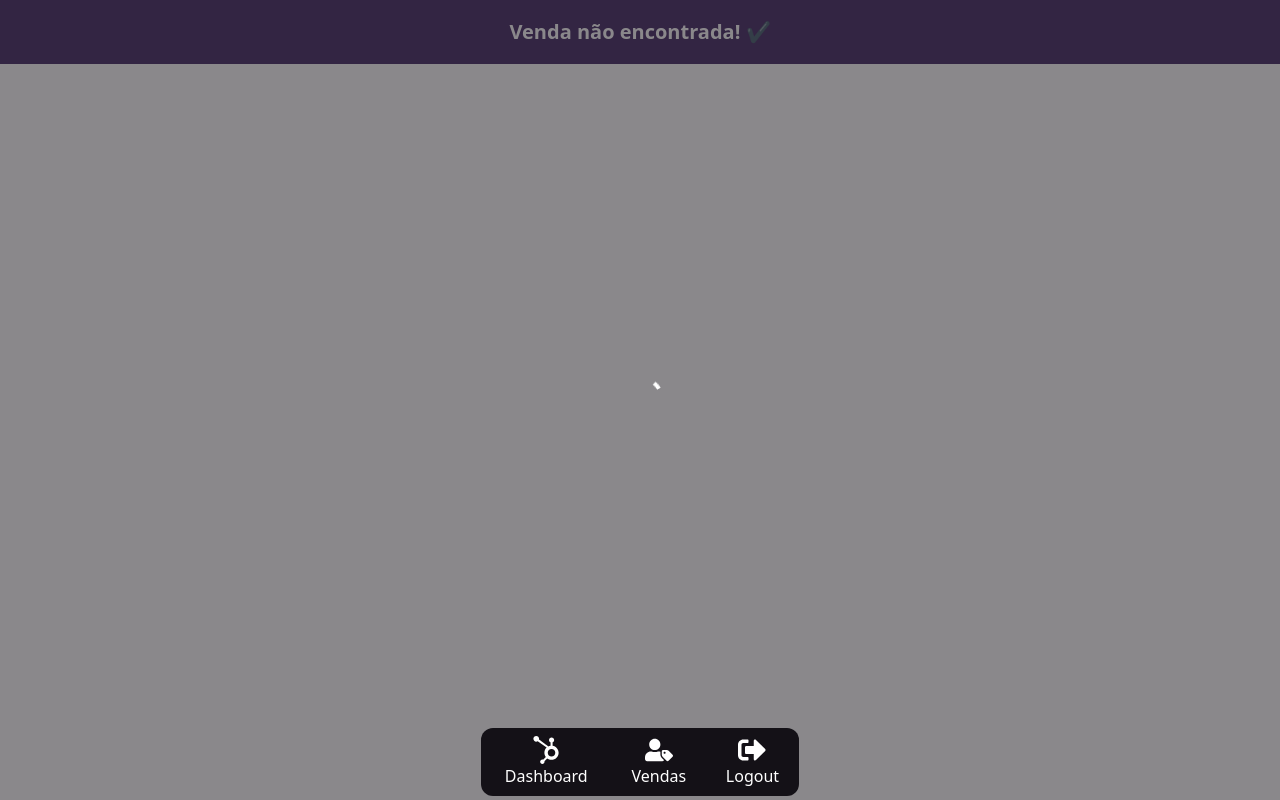
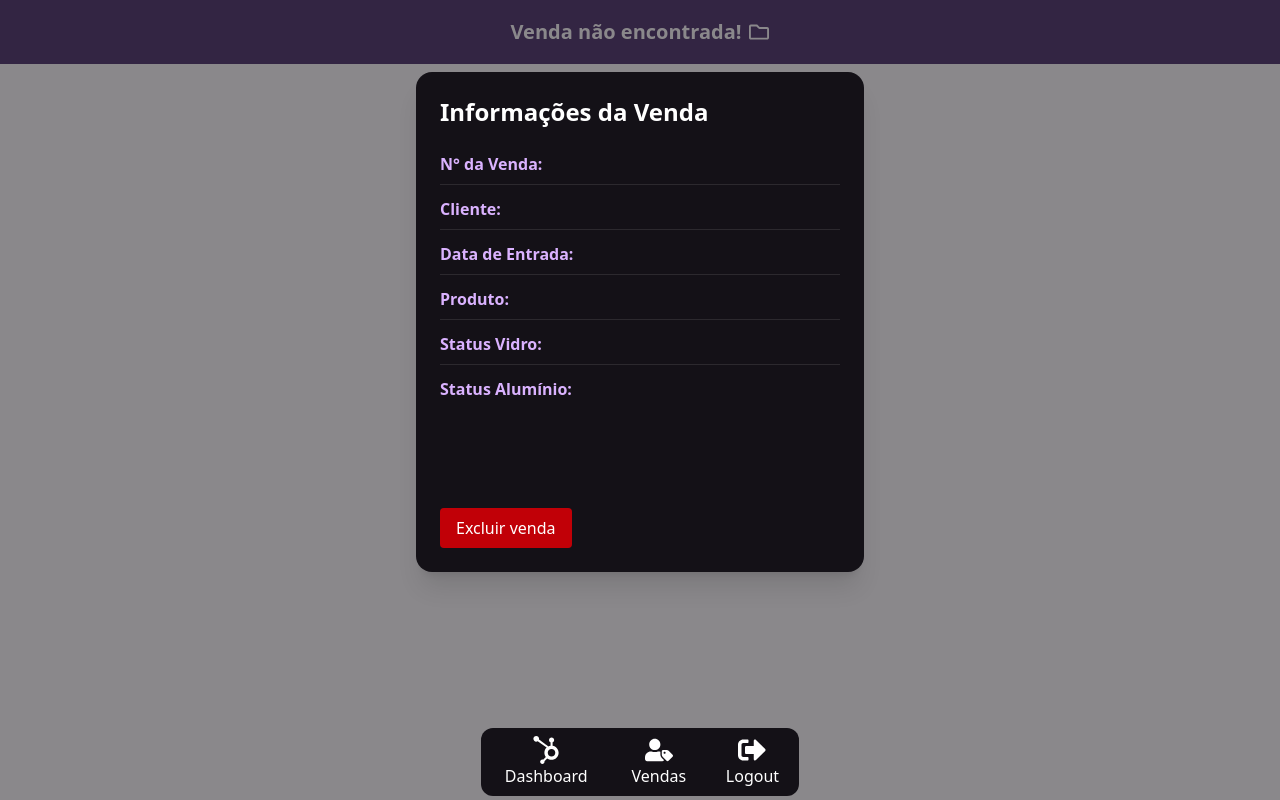
Before and after one commit to erfilho/salesTracking, a React (Vite) app: page /vendas/1 in a window 1280 px wide. Built offline with nearby package versions, Linux system fonts and the light colour scheme; no server answers; the database is empty; sample sign-in values are in the browser's storage.

Commit message:
feat: salesDetails layout has been defined, added delete sale button, modified confirmation popup layout

```diff
--- a/src/components/confirmAlert.tsx
+++ b/src/components/confirmAlert.tsx
@@ -9,21 +9,21 @@ const ConfirmAlert = ({ title, message, onConfirm, onCancel }: alertProps) => {
   return (
     <div className="bg-dark-1/50 fixed inset-0 z-50 flex items-center justify-center">
       <div
-        className="bg-dark-1 w-[90%] max-w-md rounded-xl p-6 text-center text-white shadow-lg"
+        className="bg-dark-1 w-1/4 rounded-xl p-6 text-center text-white shadow-lg"
         role="alert"
       >
-        <h2 className="mb-2 text-xl font-semibold">{title}</h2>
-        <p className="mb-4 text-lg">{message}</p>
+        <h2 className="mb-2 text-lg font-semibold">{title}</h2>
+        <p className="text-md mb-4">{message}</p>
         <div className="mt-4 flex justify-around space-x-4">
           <button
             onClick={onConfirm}
-            className="cursor-pointer rounded bg-blue-700 px-4 py-2 text-lg text-white hover:bg-blue-800"
+            className="text-md cursor-pointer rounded bg-blue-700 px-4 py-2 text-white hover:bg-blue-800"
           >
             Confirmar
           </button>
           <button
             onClick={onCancel}
-            className="cursor-pointer rounded bg-gray-600 px-4 py-2 text-lg text-white hover:bg-gray-700"
+            className="text-md cursor-pointer rounded bg-gray-600 px-4 py-2 text-white hover:bg-gray-700"
           >
             Cancelar
           </button>
--- a/src/features/admin/pages/newSaleForm.tsx
+++ b/src/features/admin/pages/newSaleForm.tsx
@@ -59,6 +59,13 @@ function NewSaleForm() {
         success: "Venda salva com sucesso",
         error: "Erro ao salvar a venda",
       });
+
+      setNumeroVenda("");
+      setNomeCliente("");
+      setTipoProduto("");
+      setDataEntrada("");
+      setStatusVidro("");
+      setStatusAluminio("");
     } catch (error) {
       console.error(error);
     }
--- a/src/features/sales/pages/salesDetails.tsx
+++ b/src/features/sales/pages/salesDetails.tsx
@@ -3,21 +3,15 @@ import DashDock from "../../../components/dashDock/dashDock";
 import { useAuth } from "../../auth/authContext";
 
 import { CircularProgress } from "@mui/material";
-import { useParams } from "react-router-dom";
+import toast, { Toaster } from "react-hot-toast";
+import { FaRegFolder } from "react-icons/fa";
+import { useNavigate, useParams } from "react-router-dom";
+import Header from "../../../components/header";
 import {
+  deleteSales,
   getSaleDetails,
   type SaleDetails,
 } from "../../../services/firestoreService";
-
-const TABLE_HEAD = [
-  "N° VENDA",
-  "CLIENTE",
-  "TIPO DE PRODUTO",
-  "DATA DE ENTRADA",
-  "STATUS_VIDRO",
-  "STATUS_ALUMINIO",
-  "AÇÃO",
-];
 
 /*  Tipos de status
  *  ALUMÍNIO/VIDRO => Tem, Não tem, Em andamento, Aguardando chegada, Aguardando agendamento, Aguardando montagem
@@ -27,19 +21,11 @@ const TABLE_HEAD = [
 function SalesDetails() {
   const { id } = useParams();
 
+  const navigate = useNavigate();
   const { userRole, isAdmin } = useAuth();
 
   const [sale, setSale] = useState<SaleDetails>();
-
   const [isLoading, setIsLoading] = useState(false);
-
-  function handleDetail(num_venda: string) {
-    return alert(num_venda);
-  }
-
-  function handleUpdateStatus(num_venda: string, type: string) {
-    return alert(`${num_venda} - ${type}`);
-  }
 
   // Buscando a venda no banco de dados
   useEffect(() => {
@@ -58,6 +44,28 @@ function SalesDetails() {
     fetchSales();
   }, [userRole]);
 
+  const handleDetele = async (saleId?: string) => {
+    if (!isAdmin) {
+      return;
+    }
+
+    try {
+      const deletePromise = deleteSales(saleId || "");
+
+      await toast.promise(deletePromise, {
+        loading: "Deletando venda",
+        success: "Venda deletada com sucesso!",
+        error: "Erro ao deletar venda",
+      });
+
+      setTimeout(() => {
+        navigate("/vendas");
+      }, 1200);
+    } catch (error) {
+      console.error(error);
+    }
+  };
+
   return (
     <div className="flex h-full w-full flex-col items-center justify-start gap-2">
       {isLoading && (
@@ -65,12 +73,67 @@ function SalesDetails() {
           <CircularProgress size={48} color="inherit" />
         </div>
       )}
-      <div className="bg-purple-1 flex h-16 w-full flex-row items-center justify-center">
-        <p className="text-xl font-semibold text-white">
-          {" "}
-          Venda {sale ? sale.saleNumber : "não encontrada!"} ✔{" "}
-        </p>
+      <Header
+        title={
+          sale
+            ? `Detalhes venda nº ${sale.saleNumber}`
+            : "Venda não encontrada!"
+        }
+        icon={<FaRegFolder />}
+      />
+
+      <div className="bg-dark-1 flex h-[500px] w-full max-w-md flex-col justify-between rounded-2xl p-6 shadow-xl backdrop-blur-md">
+        <div className="flex w-full flex-col gap-2">
+          <h2 className="mb-4 text-2xl font-bold text-white">
+            Informações da Venda
+          </h2>
+          <ul className="w-full space-y-3 place-self-start self-start justify-self-start text-sm text-white sm:text-base">
+            <li className="flex justify-between border-b border-white/10 pb-2">
+              <span className="font-semibold text-purple-300">
+                N° da Venda:
+              </span>
+              <span>{sale?.saleNumber}</span>
+            </li>
+            <li className="flex justify-between border-b border-white/10 pb-2">
+              <span className="font-semibold text-purple-300">Cliente:</span>
+              <span>{sale?.clientName}</span>
+            </li>
+            <li className="flex justify-between border-b border-white/10 pb-2">
+              <span className="font-semibold text-purple-300">
+                Data de Entrada:
+              </span>
+              <span>
+                {sale?.enterDate.toDate().toLocaleDateString("pt-BR")}
+              </span>
+            </li>
+            <li className="flex justify-between border-b border-white/10 pb-2">
+              <span className="font-semibold text-purple-300">Produto:</span>
+              <span>{sale?.productType}</span>
+            </li>
+            <li className="flex justify-between border-b border-white/10 pb-2">
+              <span className="font-semibold text-purple-300">
+                Status Vidro:
+              </span>
+              <span>{sale?.glassStatus}</span>
+            </li>
+            <li className="flex justify-between">
+              <span className="font-semibold text-purple-300">
+                Status Alumínio:
+              </span>
+              <span>{sale?.aluminumStatus}</span>
+            </li>
+          </ul>
+        </div>
+        <div className="w-full">
+          <button
+            onClick={() => handleDetele(sale?.id)}
+            className="text-md cursor-pointer rounded bg-red-700 px-4 py-2 text-white hover:bg-red-800"
+          >
+            Excluir venda
+          </button>
+        </div>
       </div>
+      <Toaster />
       <DashDock />
     </div>
   );
--- a/src/features/sales/pages/salesList.tsx
+++ b/src/features/sales/pages/salesList.tsx
@@ -18,7 +18,7 @@ const TABLE_HEAD = [
   "N° VENDA",
   "CLIENTE",
   "TIPO DE PRODUTO",
-  "DATA DE ENTRADA",
+  "ENTRADA",
   "STATUS VIDRO",
   "STATUS ALUMÍNIO",
   "AÇÃO",
@@ -57,42 +57,53 @@ function SalesList() {
   const handleUpdateStatus = async (id_venda: string, type: string) => {
     if (!isAdmin) return;
 
+    // Atribuindo o status de acordo com o tipo selecionado
     const field = type === "aluminio" ? "aluminumStatus" : "glassStatus";
 
+    // Procurando a venda no array
     const sale = sales.find((s) => s.id === id_venda);
+
     if (!sale) return;
 
+    // Definindo o próximo status da venda
     const currentStatus = sale[field as keyof SaleDetails] as string;
     const currentIndex = STATUS_OPTION.indexOf(currentStatus);
     const nextStatus = STATUS_OPTION[(currentIndex + 1) % STATUS_OPTION.length];
 
     if (currentIndex == STATUS_OPTION.length - 1) {
+      // Caso já esteja com o status máximo
       toast.success(`Venda com status de ${type} já finalizado!`, {
         icon: "😎",
       });
       setConfirmation(null);
     } else if (currentStatus == STATUS_OPTION[0]) {
+      // Caso esteja com o status definido como não utilizável, por exemplo: não ter vidro na venda, ou alumínio
       toast(`Venda sem ${type} no projeto!`, { icon: "🤗" });
       setConfirmation(null);
     } else {
       try {
+        // Writing a promise for use with toast
         const updatePromise = updateSaleStatus(
           id_venda,
           field as "glassStatus" | "aluminumStatus",
           nextStatus,
         );
 
+        // Update the status with toast promise
         await toast.promise(updatePromise, {
           loading: "Atualizando o status",
           success: "Status atualizado com sucesso!",
           error: "Erro ao atualizar o status",
         });
 
+        // Update the sales list without refresh page
         setSales((prev) =>
           prev.map((s) =>
             s.id == id_venda ? { ...s, [field]: nextStatus } : s,
           ),
         );
+
+        // Removing the confirmation popup
         setConfirmation(null);
       } catch (error) {
         console.error(error);
@@ -106,8 +117,17 @@ function SalesList() {
       if (!userRole) return;
 
       try {
+        // Buscando as vendas
         const data = await getSales();
-        setSales(data || []);
+
+        // Sorting the sales by date in descending order
+        const sortedByDateData = (data || [])?.sort((a, b) => {
+          return (
+            b.enterDate.toDate().getTime() - a.enterDate.toDate().getTime()
+          );
+        });
+
+        setSales(sortedByDateData);
       } catch (error) {
         console.error(error);
       }
@@ -118,6 +138,7 @@ function SalesList() {
   return (
     <div className="flex h-full w-full flex-col items-center justify-start gap-2">
       <Header title={`Listagem de vendas`} icon={<FaListAlt />} />
+      {/* Confirmation popup */}
       {confirmation && (
         <ConfirmAlert
           title="Atualizar status"
@@ -128,12 +149,12 @@ function SalesList() {
           onCancel={() => setConfirmation(null)}
         />
       )}
-      <div className="h-9/12 w-4/5 rounded-xl bg-gray-300 p-4">
+      <div className="h-10/12 w-11/12 rounded-xl bg-gray-300 p-4">
         <table className="w-full">
           <thead>
             <tr>
               {TABLE_HEAD.map((item, key) => (
-                <th key={key} className="text-md px-2 text-center">
+                <th key={key} className="px-2 text-center text-sm">
                   {item}
                 </th>
               ))}
@@ -141,7 +162,8 @@ function SalesList() {
           </thead>
           <tbody>
             {sales.map((sale) => {
-              const classes = "p-4 text-center border-b border-slate-800";
+              const classes =
+                "p-4 text-center text-sm border-b border-slate-800 items-center justify-between";
 
               return (
                 <tr key={sale.id}>
@@ -176,11 +198,11 @@ function SalesList() {
                     {sale.aluminumStatus}
                   </td>
                   <td
-                    className={`cursor-pointer ${classes}`}
+                    className={`cursor-pointer ${classes} `}
                     onClick={() => handleDetail(sale.id)}
                   >
                     {" "}
-                    Ver Detalhes 👁️{" "}
+                    Ver Detalhes 🔎
                   </td>
                 </tr>
               );
```
